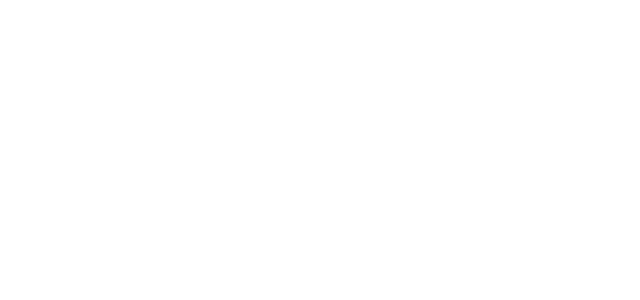
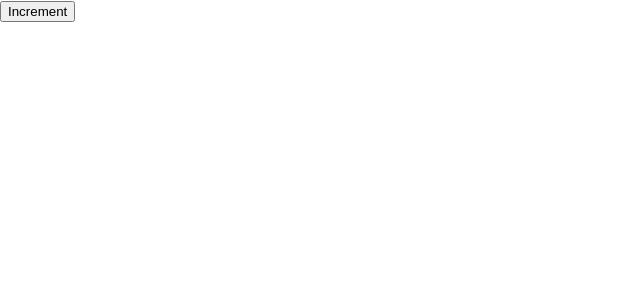
Before and after one commit to deluxanMD/advantage, a React (Create React App) app: page / in a window 1280 px wide. Shown: the top 300 px of the page, without its empty margins (0-640 px from the left). Built offline with nearby package versions, Linux system fonts and the light colour scheme.

Commit message:
just for testing

```diff
--- a/src/App.tsx
+++ b/src/App.tsx
@@ -1,11 +1,14 @@
 import { useState } from "react";
 
 const App = () => {
-  const [count, setCount] = useState(0);
+  const [count, setCount] = useState<number>(0);
 
   return (
     <div className="App" data-testid="App.Container">
       {count > 0 && <h1>Heading</h1>}
+      <button onClick={() => setCount((oldValue) => oldValue + 1)}>
+        Increment
+      </button>
     </div>
   );
 };
```
